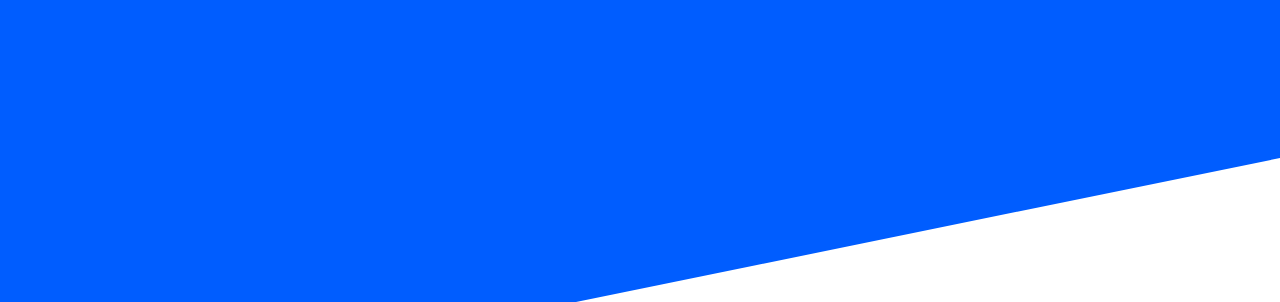
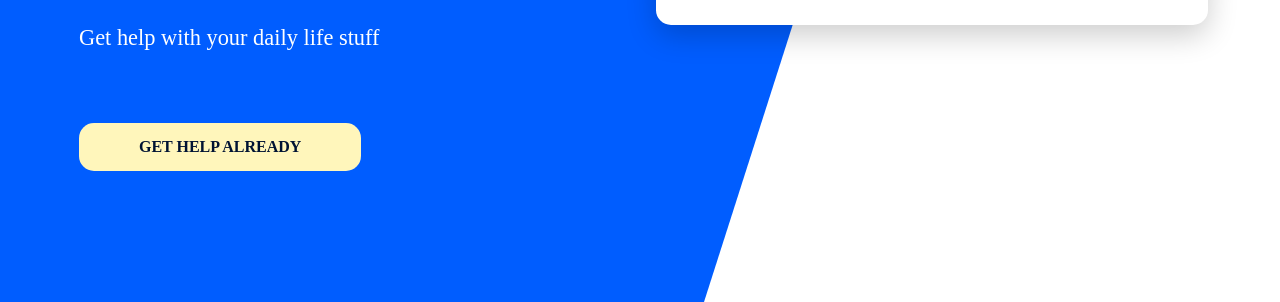
Before and after one commit to deyr02/Sass-Example-1, a plain HTML site: page index.html in a window 1280 px wide. Shown: the part 498-800 px from the top of the page. Drawn offline with Linux system fonts and the light colour scheme.

Commit message:
Desktop design completed

```diff
--- a/CSS/main.scss
+++ b/CSS/main.scss
@@ -12,6 +12,17 @@ $borders: 15px;
 @function color($color-name){
     @return map-get($colors , $color-name );
 }
+//destop viewport strated from
+$desktop: 840px;
+
+// we can add multiple mixen for multiple viewport
+@mixin desktop {
+    @media (min-width: #{$desktop}) {
+        @content;
+    }
+
+}
+
 
 body, html{
     height: 100%;
@@ -27,6 +38,10 @@ body {
         height: 100%;
         position: absolute;
         z-index: -1;
+
+        @include desktop{
+               clip-path: polygon(0 0, 75% 0, 55% 100%, 0% 100%);
+        }
     }
 
     header a{
@@ -39,6 +54,14 @@ body {
 }
 
 main{
+
+    @include desktop{
+        margin:20vh auto ;
+        display: grid;
+        grid-template-columns: 50% auto;
+        grid-template-areas: "primary card";
+    }
+
     section#card{
         background: #fff;
         padding: 20px;
@@ -46,6 +69,13 @@ main{
         border-radius: $borders;
         box-shadow: 0 10px 30px rgba(0,0,0, .2);
         width: 80%;
+
+        @include desktop {
+            grid-area: card;
+            height: fit-content;
+            align-self: center;
+            margin: 1em;
+        }
     }
     ul{
         list-style: none;
@@ -75,10 +105,22 @@ main{
         padding: $padding;
         text-align: center;
 
+        @include desktop {
+            grid-area: primary;
+            text-align: left;
+            margin: 4em 0 0 4em;
+        }
+
         h1{
             font-size: 3em;
             margin-top: 10px;
             text-transform: uppercase;
+
+            @include desktop {
+                width: 30%;
+                font-size: 4em;
+                line-height: .9em;
+            }
         }
 
         p {
@@ -95,6 +137,11 @@ main{
             text-align: center;
             margin: 50px auto 0 auto ;
             padding: $padding;
+
+            @include desktop {
+                display: inline-block;
+                padding: $padding $padding * 4;
+            }
         }
     }
 
```
Also changed, not shown: CSS/main.css, Links.txt, 1 other file.
